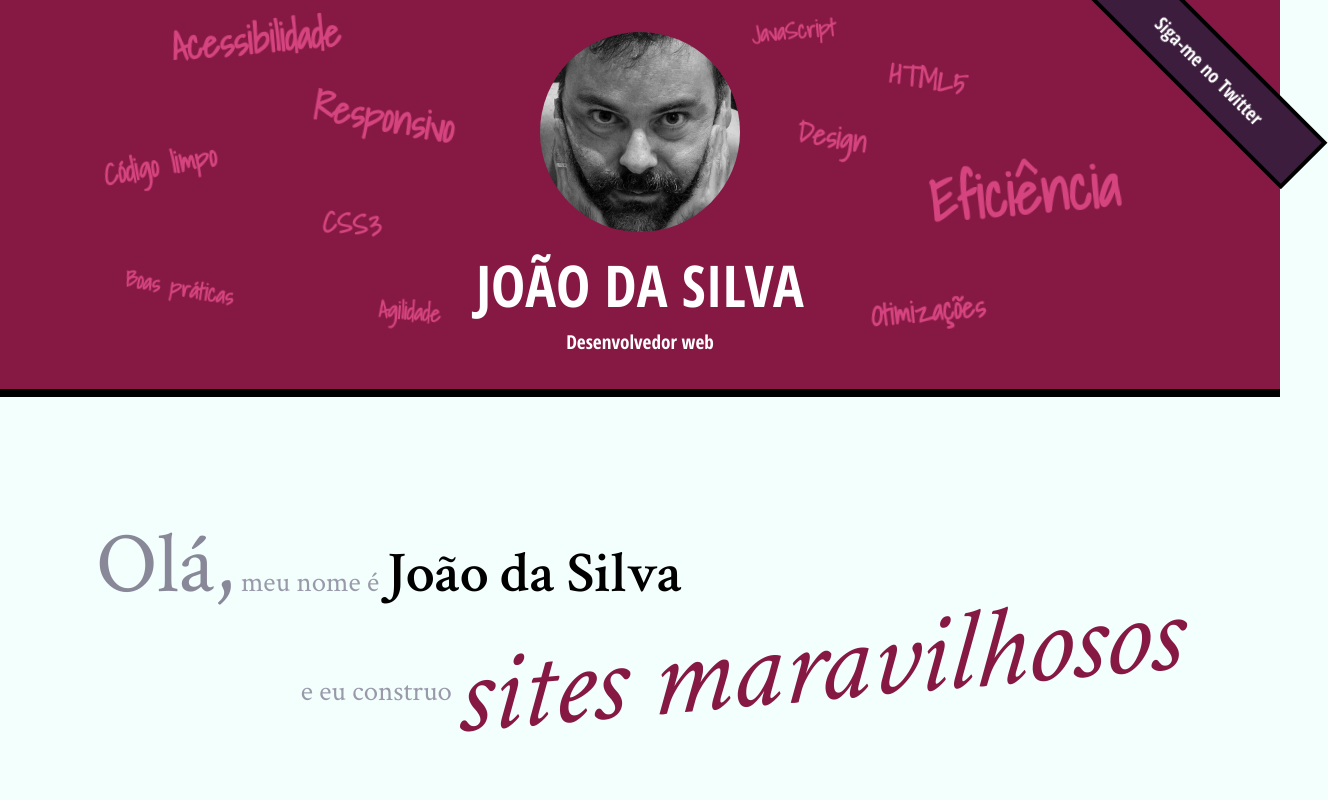
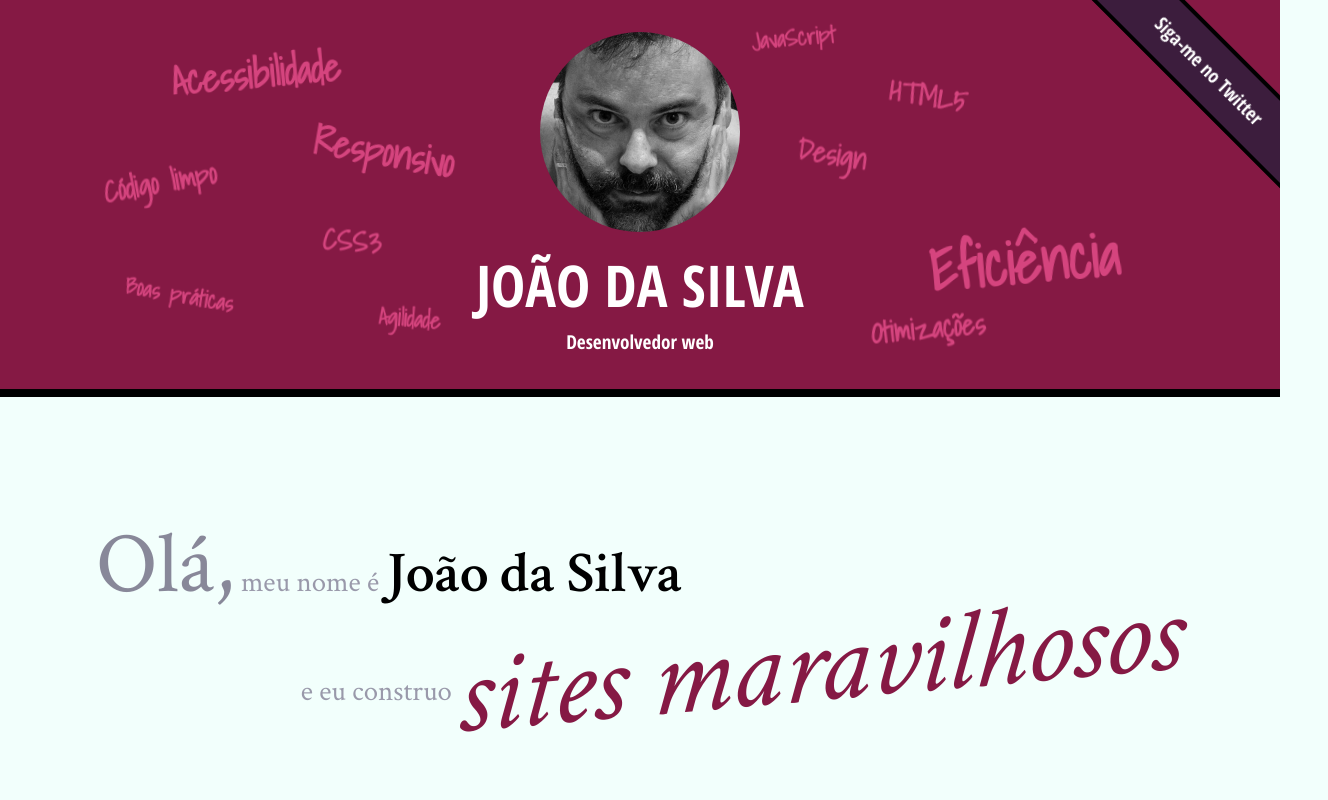
Before and after one commit to edisonfillus/css3, a plain HTML site: page index.html in a window 1280 px wide. Shown: the top 800 px of the page, 1328 px wide, since content can reach past the window. Drawn offline with Linux system fonts and the light colour scheme.

Commit message:
3d with scroll

```diff
--- a/css/index.css
+++ b/css/index.css
@@ -1,3 +1,15 @@
+html, body {
+    height: 100%;
+    overflow-x: hidden;
+}
+body {
+    perspective: 6px;
+    perspective-origin: 50% 160px;
+}
+.palavras-home, .titulo-principal {
+    transform-style: preserve-3d;
+}
+
 .foto-home {
     height: 200px;
     border-radius: 50%;
@@ -139,7 +151,6 @@ main {
     left: 0;
     width: 100%;
     height: 100%;
-    perspective: 6px;
     font-size: 400%;
 }
 
```
